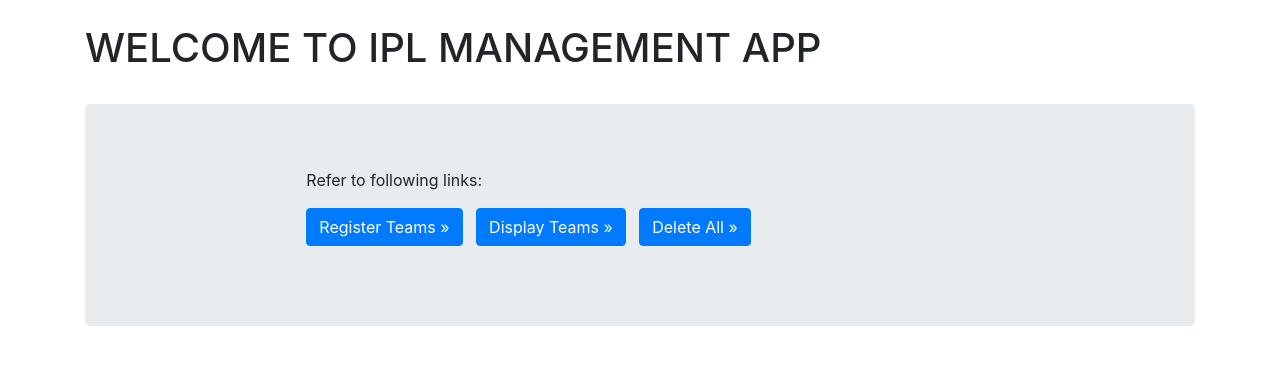
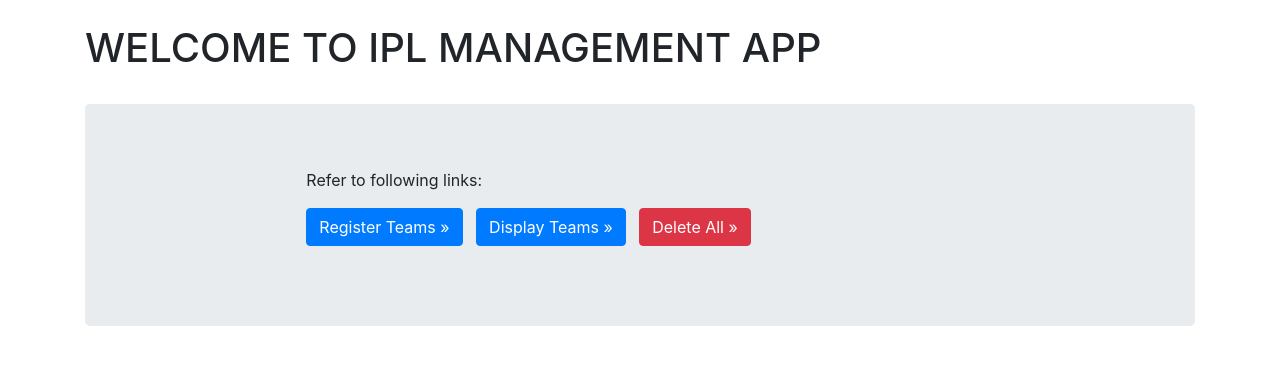
Before and after one commit to 4doctorstrange/IPL_BasicWEB-APP, a Flask app: page / in a window 1280 px wide. Shown: the top 365 px of the page. Run offline with Flask 2, Linux system fonts and the light colour scheme.

Commit message:
Update index.html

```diff
--- a/templates/index.html
+++ b/templates/index.html
@@ -30,7 +30,7 @@
                     &raquo;</a>&nbsp;&nbsp;
                 <a class="btn btn-primary" href="/display" role="button"> Display Teams
                     &raquo;</a>&nbsp;&nbsp;
-                <a class="btn btn-primary" href="/delete" role="button"> Delete All
+                <a class="btn btn-danger" href="/delete" role="button"> Delete All
                         &raquo;</a>&nbsp;&nbsp;
             </p>
         </div>
```
